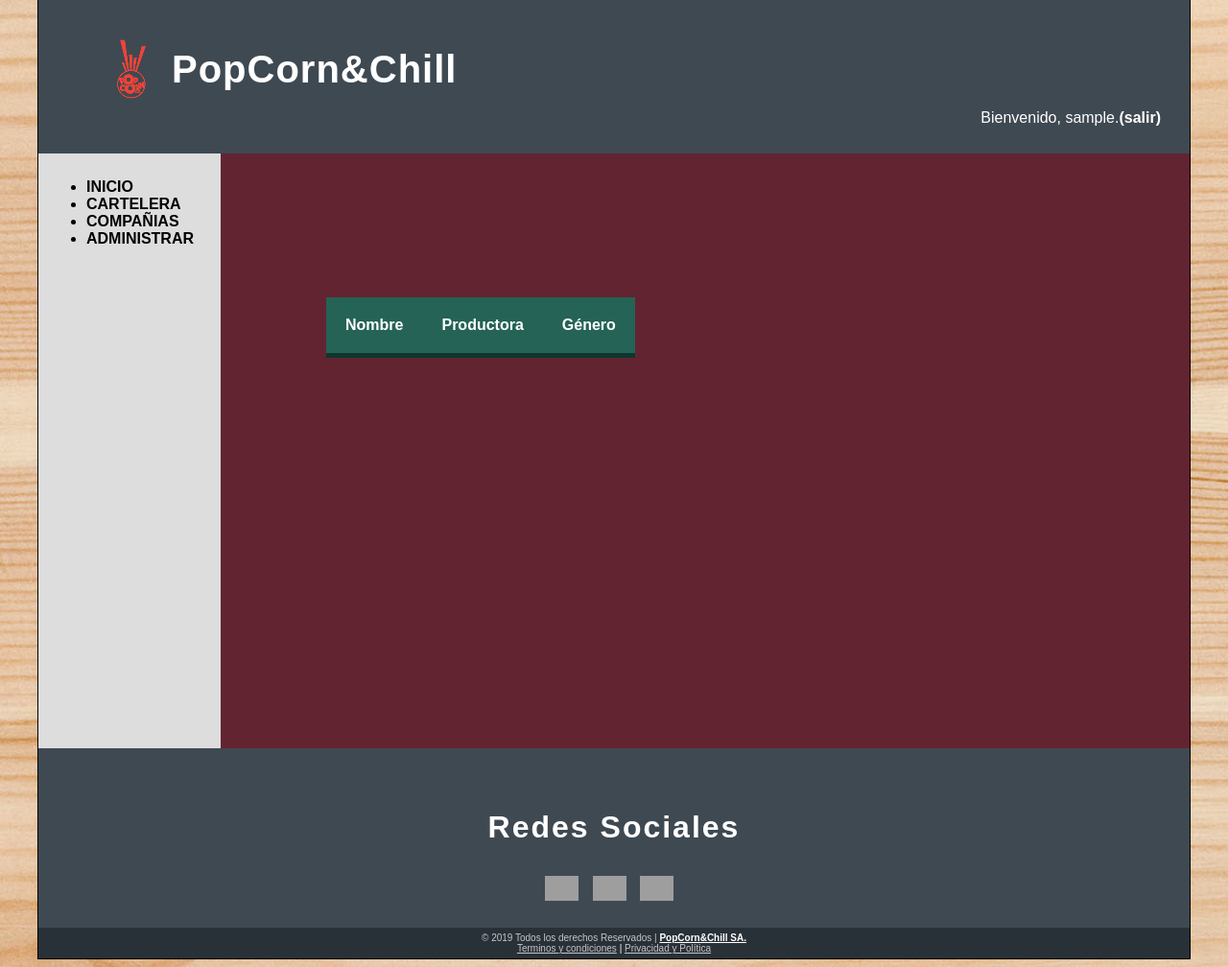
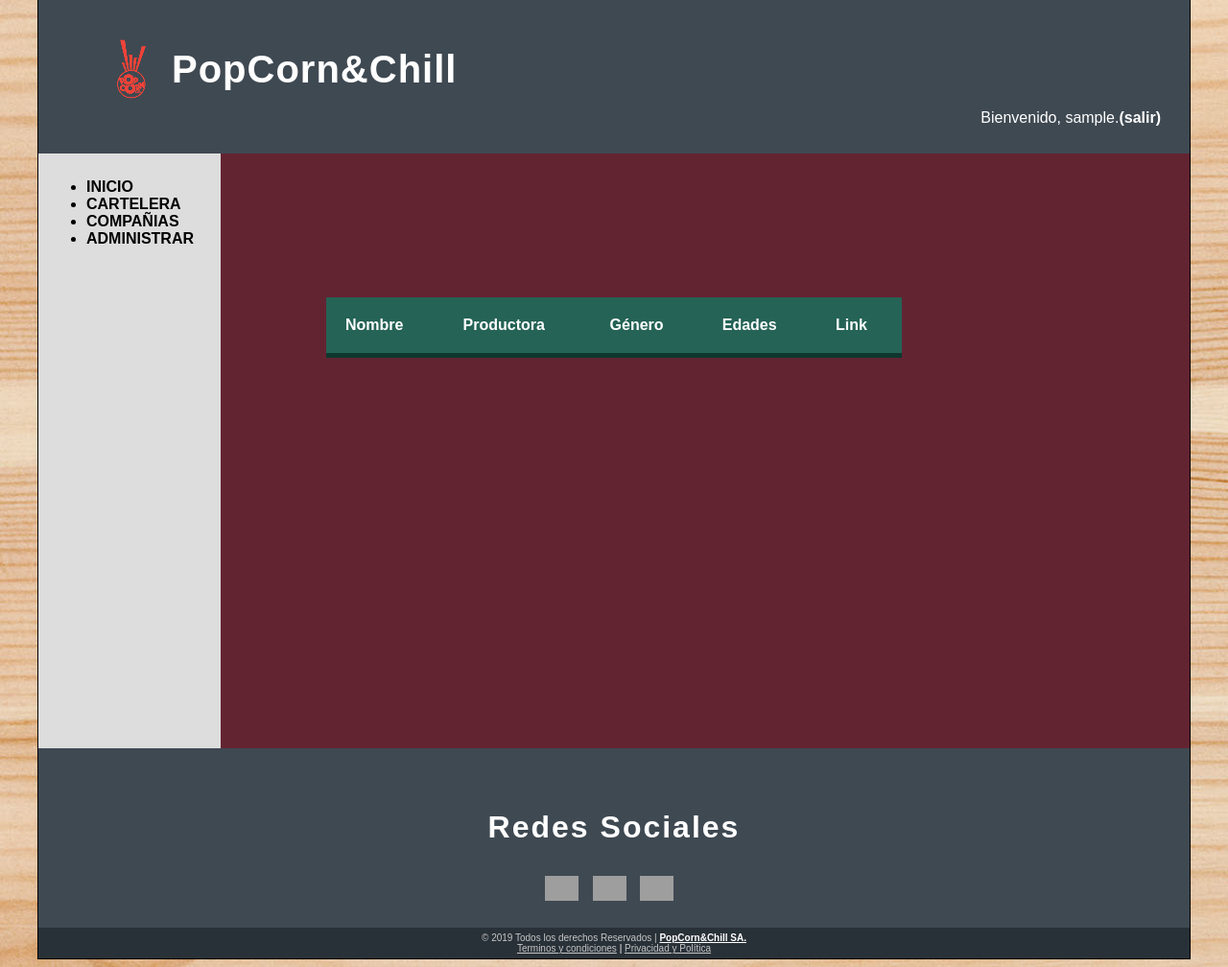
Before and after one commit to Mawy23/popCorn, a PHP site: page /cartelera.php in a window 1280 px wide. Shown: the part 31-1039 px from the top of the page at 96% size. Run offline with PHP 8.4, Linux system fonts and the light colour scheme; the visitor is signed in with stand-in values (Sample User, id 1); data that the repository does not hold is empty; grey boxes are pictures that could not be loaded.

Commit message:
QUEDA CSS

```diff
--- a/cartelera.php
+++ b/cartelera.php
@@ -43,9 +43,8 @@ $dao_pelicula = new DAOPelis();
 					<th>Nombre</th>
 					<th>Productora</th>
 					<th>Género</th>
-					<!--<th>Actores</th>
 					<th>Edades</th>
-					<th>Link</th>-->
+					<th>Link</th>
 				</tr>
 			</thead>
 			<tbody>
@@ -61,6 +60,8 @@ $dao_pelicula = new DAOPelis();
 				$nombre = $aux->get_nombre();
 				$productora = $aux->get_productora();
 				$genero = $aux->get_genero();
+				$edades = $aux->get_edades();
+				$link = $aux->get_link();
 
 				?>
 
@@ -68,6 +69,11 @@ $dao_pelicula = new DAOPelis();
 						<td><?php echo $nombre ?></td>
 						<td><?php echo $productora ?></td>
 						<td><?php echo $genero ?></td>
+						<td><?php echo $edades ?></td>
+						<td>
+						<?php echo "<a  href = " . $link .">Link</a>"?>
+
+						</td>
 					</tr>
 
 					<?php
--- a/estilo.css
+++ b/estilo.css
@@ -2,6 +2,7 @@ body {
 	background-image: url('img/bg.jpg');
 	background-color: #e6f2ff;
 	font-family: Arial;
+
 }
 
 div#contenedor {
@@ -10,6 +11,7 @@ div#contenedor {
 	border: 1px solid black;
 	background-color: #fff;
 	margin-top: 30px;
+	width: 100%;
 }
 
 div#contenedor2 {
@@ -25,12 +27,14 @@ div#cabecera {
 	height: 100px;
 	background-color: #3f4952;
 	color: white;
+
 }
 
 div#cabecera a, div#cabecera a:visited {
 	color: white;
 	font-weight: bold;
 	text-decoration: none;
+
 }
 
 div#cabecera a:hover {
@@ -125,7 +129,8 @@ label {
     display: -moz-box;
     display: -ms-flexbox;
     display: -webkit-flex;
-    display: flex;
+		display: flex;
+		align-content: center;
     align-items: center;
 }
 
@@ -157,7 +162,7 @@ label {
 footer {
     width: 100%;
     background-color: #3f4952;
-    color: white;
+		color: white;
 }
 
 .main-footer {
--- a/includes/DAO/pelis.php
+++ b/includes/DAO/pelis.php
@@ -5,12 +5,16 @@ class TOUpeli {
 
   private $nombre;
   private $productora;
-  private $genero;
+	private $genero;
+	private $edades;
+	private $link;
 
-  function __construct($nombre = '', $productora = '', $genero = ''){
+  function __construct($nombre = '', $productora = '', $genero = '', $edades = '', $link = ''){
     $this->nombre = $nombre;
     $this->productora = $productora;
-    $this->genero = $genero;
+		$this->genero = $genero;
+		$this->edades = $edades;
+		$this->link = $link;
   }
 
 	/* Set functions (DAO uses)  ################################################################# */
@@ -19,6 +23,8 @@ class TOUpeli {
 		$this->nombre = $columna['nombre'];
 		$this->productora = $columna['productora'];
 		$this->genero = $columna['genero'];
+		$this->edades = $columna['edades'];
+		$this->link = $columna['link'];
 	}
 
 	public function set_nombre($nombree){
@@ -33,13 +39,23 @@ class TOUpeli {
 		$this->genero = $generoo;
 	}
 
+	public function set_edades($edades){
+		$this->edades = $edades;
+	}
+
+	public function set_link($link){
+		$this->link = $link;
+	}
+
 	/* Get functions ################################################################# */
 
   public function get_peli(){
     $columna = [
       "nombre" => $this->nombre,
       "productora" => $this->productora,
-      "genero" => $this->genero
+			"genero" => $this->genero,
+			"eades" => $this->edades,
+			"link" => $this->link
     ];
 
     return $columna;
@@ -56,5 +72,13 @@ class TOUpeli {
 	public function get_genero(){
 		return $this->genero;
 	}
+
+	public function get_edades(){
+		return $this->edades;
+	}
+
+	public function get_link(){
+		return $this->link;
+	}
 }
 ?>
--- a/includes/DAO/pelisDAO.php
+++ b/includes/DAO/pelisDAO.php
@@ -15,8 +15,10 @@ class DAOPelis extends DAO {
 
     $nombre = $TOUpeli->get_nombre();
     $productora = $TOUpeli->get_productora();
-    $genero = $TOUpeli->get_genero();
-		$sql = "INSERT INTO peliculas SET nombre='$nombre' , productora ='$productora', genero='$genero'";
+		$genero = $TOUpeli->get_genero();
+		$edades = $TOUpeli->get_edades();
+		$link = $TOUpeli->get_link();
+		$sql = "INSERT INTO peliculas SET nombre='$nombre' , productora ='$productora', genero='$genero', edades='$edades', link='$link'";
 
 		if (!$this->insertarConsulta($sql))
 			return false;
@@ -32,7 +34,7 @@ class DAOPelis extends DAO {
     $array = [];
     while($result = mysqli_fetch_assoc($query)){
 
-        $peli = new TOUpeli($result['nombre'], $result['productora'], $result['genero']);
+        $peli = new TOUpeli($result['nombre'], $result['productora'], $result['genero'], $result['edades'], $result['link']);
         array_push($array, $peli);
     }
 
@@ -47,7 +49,7 @@ class DAOPelis extends DAO {
 		else
 		{
 			$result = $this->ejecutarConsulta($sql);
-			$user = new TOUpeli($result['nombre'],$result['productora'],$result['genero']);
+			$user = new TOUpeli($result['nombre'],$result['productora'],$result['genero'], $result['edades'], $result['link']);
 			return $user;
 		}
 	}
--- a/tabla.css
+++ b/tabla.css
@@ -6,8 +6,8 @@
 
 table{
 background-color: white;
-width: 100%
-text-align: left;
+width: 100%;
+text-align:left;
 border-collapse: collapse;
 }
 
```
Also changed, not shown: admin.php (+25 -36 lines), companies.php (+4 -23 lines).
